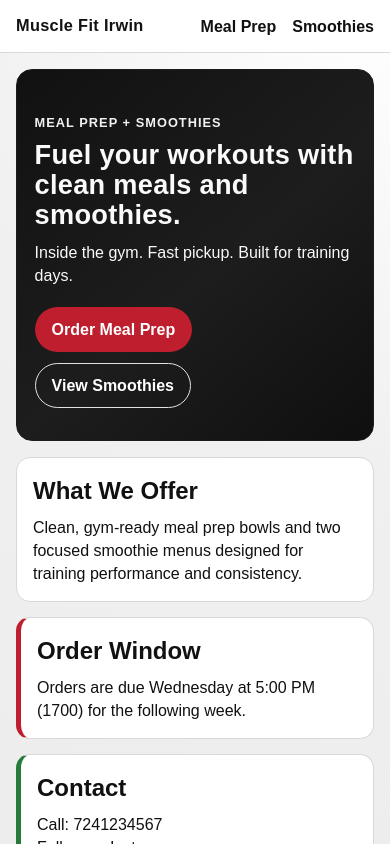
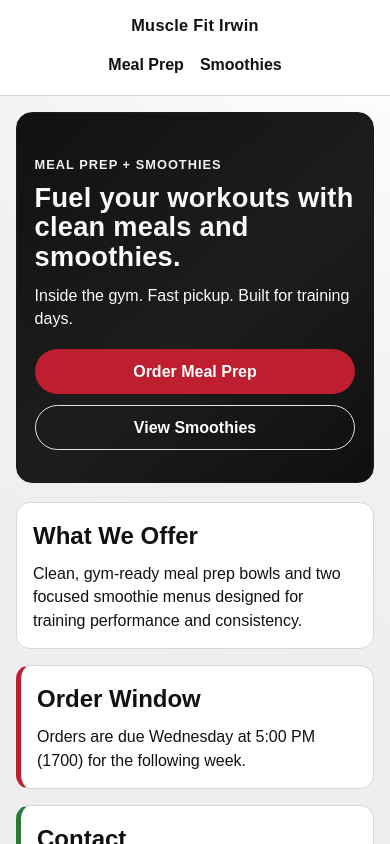
Before and after one commit to nwilliam441/Musclefit, a Next.js app: page / in a window 390 px wide. Shown: the top 844 px of the page. Built offline with nearby package versions, Linux system fonts and the light colour scheme.

Commit message:
Polish layout alignment and spacing

```diff
--- a/app/globals.css
+++ b/app/globals.css
@@ -18,6 +18,8 @@
 html,
 body {
   min-height: 100%;
+  max-width: 100%;
+  overflow-x: hidden;
 }
 
 body {
@@ -49,6 +51,8 @@ a {
   display: flex;
   justify-content: space-between;
   align-items: center;
+  gap: 0.65rem;
+  flex-wrap: wrap;
 }
 
 .brand {
@@ -62,6 +66,13 @@ a {
   display: flex;
   gap: 1rem;
   font-weight: 700;
+  flex-wrap: wrap;
+}
+
+.nav-list a {
+  display: inline-flex;
+  align-items: center;
+  min-height: 2rem;
 }
 
 .site-footer {
@@ -78,7 +89,7 @@ a {
   margin: 0 auto;
   padding: 1rem;
   display: grid;
-  gap: 1rem;
+  gap: 1.15rem;
 }
 
 .hero {
@@ -143,7 +154,8 @@ a {
 
 .section-grid {
   display: grid;
-  gap: 0.9rem;
+  gap: 1rem;
+  grid-template-columns: 1fr;
 }
 
 .two-col {
@@ -155,10 +167,17 @@ a {
   border: 1px solid var(--line);
   border-radius: 14px;
   padding: 1rem;
+  display: grid;
+  align-content: start;
+  gap: 0.45rem;
 }
 
 .card h2 {
-  margin-bottom: 0.45rem;
+  margin-bottom: 0.1rem;
+}
+
+.card p + p {
+  margin-top: 0.2rem;
 }
 
 .accent-red {
@@ -171,7 +190,7 @@ a {
 
 .category-block {
   display: grid;
-  gap: 0.6rem;
+  gap: 0.7rem;
 }
 
 .menu-grid {
@@ -182,7 +201,7 @@ a {
 
 .smoothie-card h3 {
   color: var(--blue);
-  margin-bottom: 0.2rem;
+  margin-bottom: 0.1rem;
 }
 
 .ingredients {
@@ -191,7 +210,7 @@ a {
 }
 
 .calories {
-  margin-top: 0.5rem;
+  margin-top: 0.35rem;
   font-weight: 700;
 }
 
@@ -201,13 +220,13 @@ a {
 
 .form-grid {
   display: grid;
-  gap: 0.7rem;
+  gap: 0.85rem;
 }
 
 .form-grid label,
 .form-grid fieldset {
   display: grid;
-  gap: 0.35rem;
+  gap: 0.4rem;
   border: none;
 }
 
@@ -240,9 +259,14 @@ textarea {
   background: #fff;
 }
 
+input[type="checkbox"],
+input[type="radio"] {
+  width: auto;
+}
+
 .pickup-grid {
   display: grid;
-  gap: 0.7rem;
+  gap: 0.8rem;
 }
 
 .muted {
@@ -275,14 +299,14 @@ textarea {
 @media (min-width: 780px) {
   .page-shell {
     padding: 1.4rem;
-    gap: 1.15rem;
+    gap: 1.25rem;
   }
 
   .menu-grid {
     grid-template-columns: repeat(2, minmax(0, 1fr));
   }
 
-  .section-grid {
+  .section-grid.cols-3 {
     grid-template-columns: repeat(3, minmax(0, 1fr));
   }
 
@@ -294,3 +318,24 @@ textarea {
     grid-template-columns: repeat(2, minmax(0, 1fr));
   }
 }
+
+@media (max-width: 560px) {
+  .topbar-inner {
+    justify-content: center;
+  }
+
+  .brand,
+  .topbar nav {
+    width: 100%;
+    text-align: center;
+  }
+
+  .nav-list {
+    justify-content: center;
+    gap: 0.75rem 1rem;
+  }
+
+  .btn {
+    width: 100%;
+  }
+}
--- a/app/page.tsx
+++ b/app/page.tsx
@@ -18,7 +18,7 @@ export default function Home() {
         </div>
       </section>
 
-      <section className="section-grid">
+      <section className="section-grid cols-3">
         <article className="card">
           <h2>What We Offer</h2>
           <p>
```
